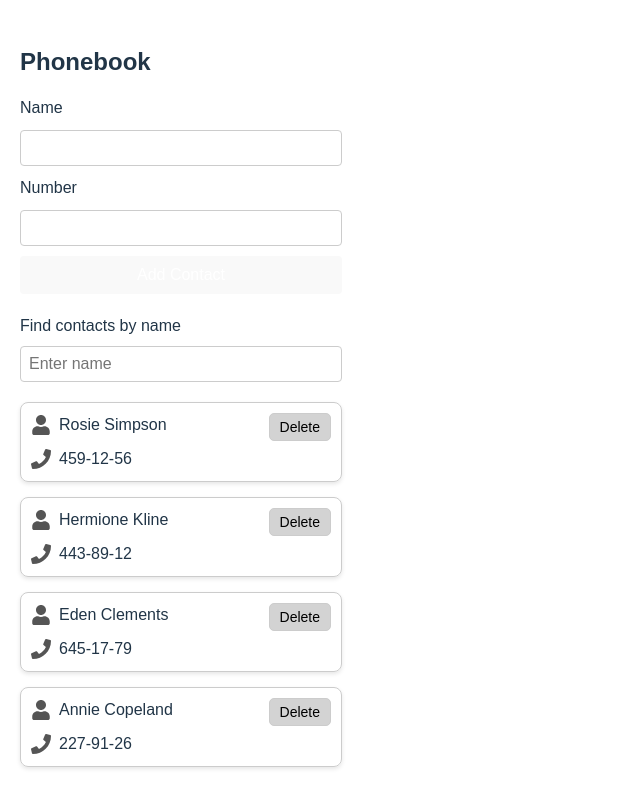
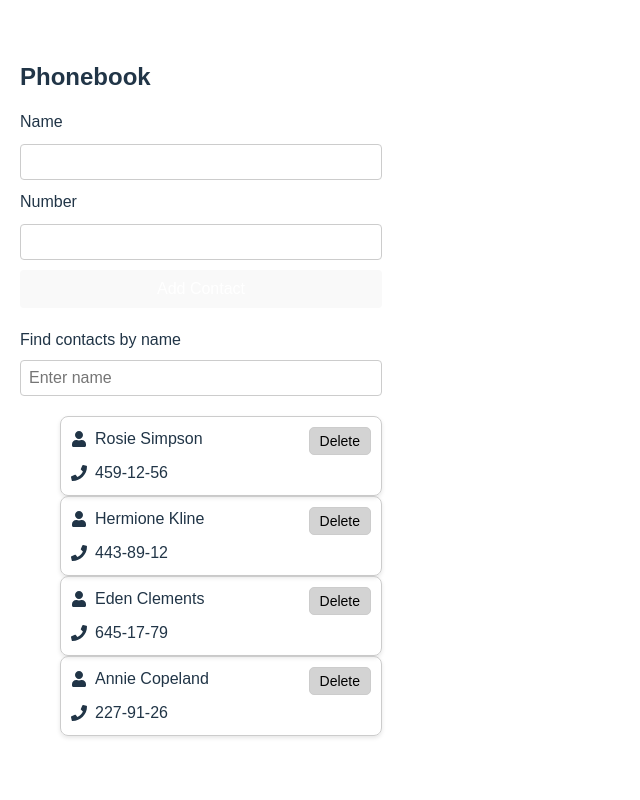
Before and after one commit to lyubko44/goit-neo-react-hw-module7, a React (Vite) app: page / in a window 1280 px wide. Shown: the whole page, without its empty margins (0-640 px from the left). Built offline with nearby package versions, Linux system fonts and the light colour scheme.

Commit message:
step 4 - Delete Contact functionality

```diff
--- a/src/App.jsx
+++ b/src/App.jsx
@@ -1,5 +1,5 @@
 import { useState } from 'react';
-import ContactList from './components/Contact/ContactList';
+import ContactList from './components/ContactList/ContactList.jsx'
 import SearchBox from './components/SearchBox/SearchBox';
 import ContactForm from './components/ContactForm/ContactForm';
 import styles from './App.module.css';
@@ -24,12 +24,17 @@ const App = () => {
         setContacts(prevContacts => [newContact, ...prevContacts]);
     };
 
+    // Видалення контакту
+    const deleteContact = (contactId) => {
+        setContacts(prevContacts => prevContacts.filter(contact => contact.id !== contactId));
+    };
+
     return (
         <div className={styles.app}>
             <h1 className={styles.title}>Phonebook</h1>
             <ContactForm onSubmit={addContact} />
             <SearchBox value={filter} onChange={setFilter} />
-            <ContactList contacts={filteredContacts} />
+            <ContactList contacts={filteredContacts} onDeleteContact={deleteContact} />
         </div>
     );
 };
--- a/src/components/Contact/Contact.jsx
+++ b/src/components/Contact/Contact.jsx
@@ -1,19 +1,25 @@
-import { FaPhone, FaUser } from 'react-icons/fa';
+import { FaUser, FaPhone } from 'react-icons/fa';
 import styles from './Contact.module.css';
 
-const Contact = ({ name, number }) => {
+const Contact = ({ id, name, number, onDeleteContact }) => {
     return (
-        <div className={styles.contactCard}>
-            <div className={styles.row}>
+        <li className={styles.item}>
+            <div className={styles.info}>
                 <FaUser className={styles.icon} />
-                <p className={styles.contactName}>{name}</p>
+                <span className={styles.name}>{name}</span>
             </div>
-            <div className={styles.row}>
+            <div className={styles.info}>
                 <FaPhone className={styles.icon} />
-                <p className={styles.contactNumber}>{number}</p>
+                <span className={styles.number}>{number}</span>
             </div>
-            <button className={styles.deleteButton}>Delete</button>
-        </div>
+            <button
+                type="button"
+                className={styles.deleteButton}
+                onClick={() => onDeleteContact(id)}
+            >
+                Delete
+            </button>
+        </li>
     );
 };
 
--- a/src/components/Contact/Contact.module.css
+++ b/src/components/Contact/Contact.module.css
@@ -1,4 +1,4 @@
-.contactCard {
+.item {
     display: flex;
     flex-direction: column;
     justify-content: space-between;
@@ -11,22 +11,18 @@
     width: 300px;
 }
 
-.row {
+.info {
     display: flex;
     align-items: center;
-    gap: 8px;
-    padding-right: 40px;
 }
 
 .icon {
-    font-size: 20px;
-    color: #555;
+    margin-right: 8px;
 }
 
-.contactName,
-.contactNumber {
+.name,
+.number {
     font-size: 16px;
-    margin: 0;
 }
 
 .deleteButton {
@@ -43,5 +39,5 @@
 }
 
 .deleteButton:hover {
-    background-color: #ccc;
+    background-color: #f61919;
 }
--- a/src/components/Contact/ContactList.jsx
+++ /dev/null
@@ -1,14 +0,0 @@
-import Contact from './Contact';
-import styles from './ContactList.module.css';
-
-const ContactList = ({ contacts }) => {
-    return (
-        <div className={styles.contactList}>
-            {contacts.map(({ id, name, number }) => (
-                <Contact key={id} name={name} number={number} />
-            ))}
-        </div>
-    );
-};
-
-export default ContactList;
--- /dev/null
+++ b/src/components/ContactList/ContactList.jsx
@@ -0,0 +1,20 @@
+import Contact from '../Contact/Contact';
+import styles from './ContactList.module.css';
+
+const ContactList = ({ contacts, onDeleteContact }) => {
+    return (
+        <ul className={styles.list}>
+            {contacts.map(({ id, name, number }) => (
+                <Contact
+                    key={id}
+                    id={id}
+                    name={name}
+                    number={number}
+                    onDeleteContact={onDeleteContact}
+                />
+            ))}
+        </ul>
+    );
+};
+
+export default ContactList;
```
Also changed, not shown: src/components/ContactList/ContactList.module.css (renamed from src/components/Contact/ContactList.module.css).
